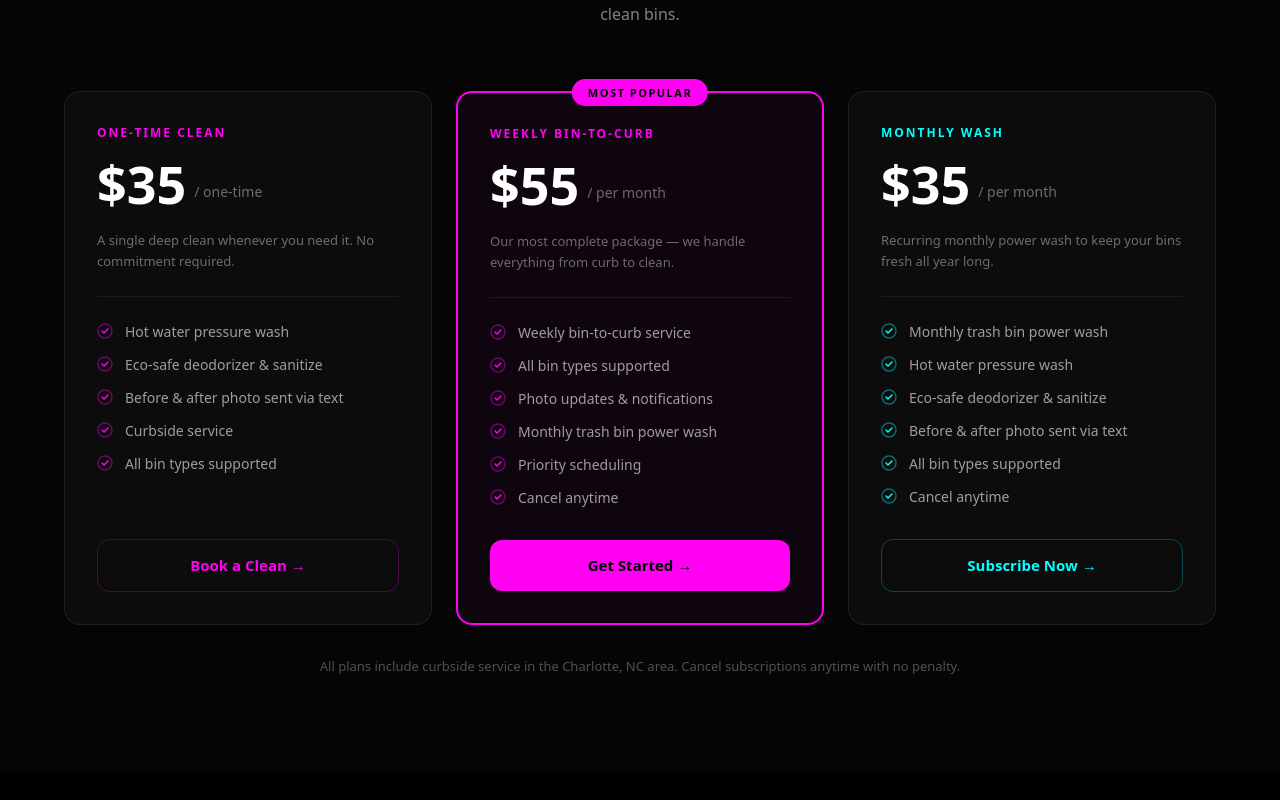
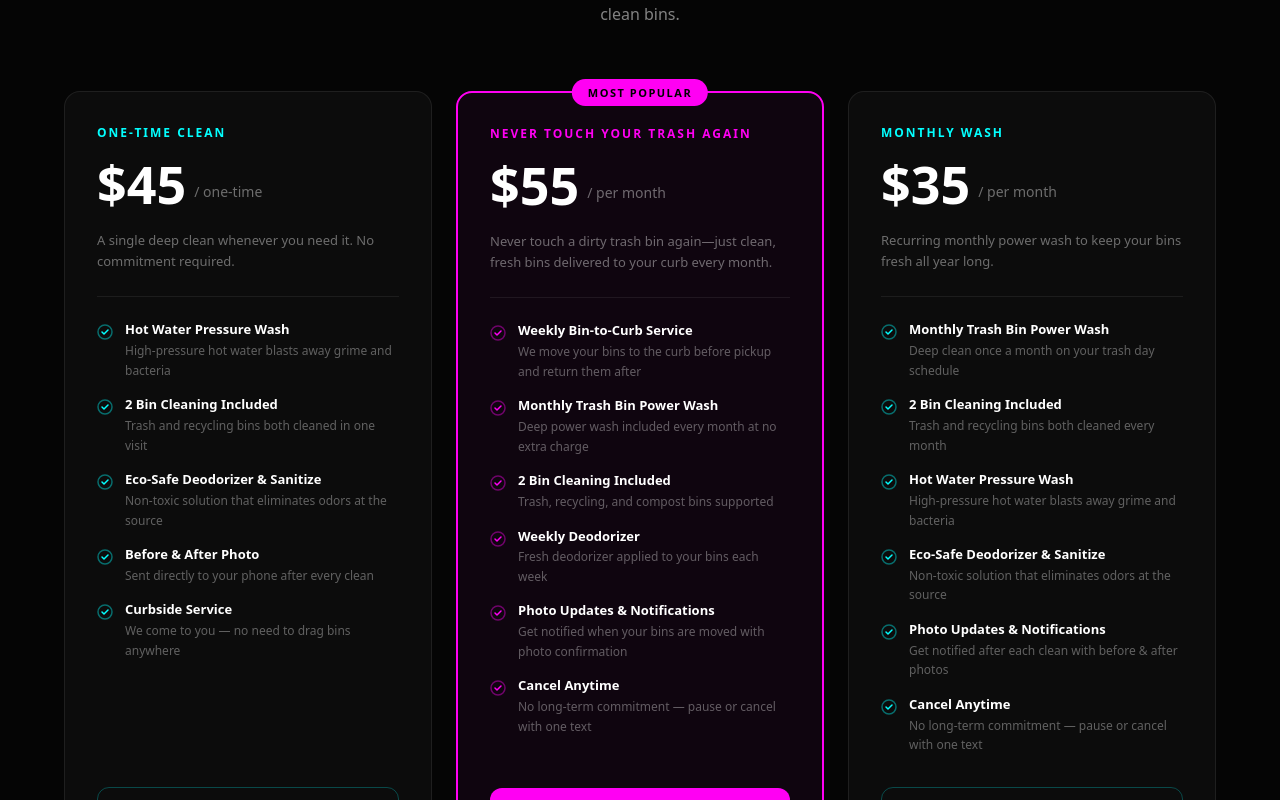
Before and after one commit to Darchie26/AquaJetPro, a Next.js app in the folder aquajet-pro/: page / in a window 1280 px wide. Shown: the part 2520-3320 px from the top of the page. Before the commit the page ends 3292 px from the top, so only its background shows below. Built offline with nearby package versions, Linux system fonts and the light colour scheme.

Commit message:
updated code

```diff
--- a/aquajet-pro/app/components/Pricing.tsx
+++ b/aquajet-pro/app/components/Pricing.tsx
@@ -3,34 +3,36 @@
 const plans = [
   {
     name: "One-Time Clean",
-    price: "$35",
+    price: "$45",
     original: null,
     cadence: "one-time",
     description: "A single deep clean whenever you need it. No commitment required.",
     features: [
-      "Hot water pressure wash",
-      "Eco-safe deodorizer & sanitize",
-      "Before & after photo sent via text",
-      "Curbside service",
-      "All bin types supported",
+      { title: "Hot Water Pressure Wash", desc: "High-pressure hot water blasts away grime and bacteria" },
+      { title: "2 Bin Cleaning Included", desc: "Trash and recycling bins both cleaned in one visit" },
+      { title: "Eco-Safe Deodorizer & Sanitize", desc: "Non-toxic solution that eliminates odors at the source" },
+      { title: "Before & After Photo", desc: "Sent directly to your phone after every clean" },
+      { title: "Curbside Service", desc: "We come to you — no need to drag bins anywhere" },
     ],
     cta: "Book a Clean",
     popular: false,
-    accent: "#ff00f3",
+    accent: "#03ffff",
   },
   {
-    name: "Weekly Bin-to-Curb",
+    name: "Never Touch Your Trash Again",
     price: "$55",
     original: null,
     cadence: "per month",
-    description: "Our most complete package — we handle everything from curb to clean.",
+    description: "Never touch a dirty trash bin again—just clean, fresh bins delivered to your curb every month.",
     features: [
-      "Weekly bin-to-curb service",
-      "All bin types supported",
-      "Photo updates & notifications",
-      "Monthly trash bin power wash",
-      "Priority scheduling",
-      "Cancel anytime",
+      { title: "Weekly Bin-to-Curb Service", desc: "We move your bins to the curb before pickup and return them after" },
+      { title: "Monthly Trash Bin Power Wash", desc: "Deep power wash included every month at no extra charge" },
+
+      { title: "2 Bin Cleaning Included", desc: "Trash, recycling, and compost bins supported" },
+      { title: "Weekly Deodorizer", desc: "Fresh deodorizer applied to your bins each week" },
+      { title: "Photo Updates & Notifications", desc: "Get notified when your bins are moved with photo confirmation" },
+      { title: "Cancel Anytime", desc: "No long-term commitment — pause or cancel with one text" },
+
     ],
     cta: "Get Started",
     popular: true,
@@ -43,12 +45,12 @@ const plans = [
     cadence: "per month",
     description: "Recurring monthly power wash to keep your bins fresh all year long.",
     features: [
-      "Monthly trash bin power wash",
-      "Hot water pressure wash",
-      "Eco-safe deodorizer & sanitize",
-      "Before & after photo sent via text",
-      "All bin types supported",
-      "Cancel anytime",
+      { title: "Monthly Trash Bin Power Wash", desc: "Deep clean once a month on your trash day schedule" },
+      { title: "2 Bin Cleaning Included", desc: "Trash and recycling bins both cleaned every month" },
+      { title: "Hot Water Pressure Wash", desc: "High-pressure hot water blasts away grime and bacteria" },
+      { title: "Eco-Safe Deodorizer & Sanitize", desc: "Non-toxic solution that eliminates odors at the source" },
+      { title: "Photo Updates & Notifications", desc: "Get notified after each clean with before & after photos" },
+      { title: "Cancel Anytime", desc: "No long-term commitment — pause or cancel with one text" },
     ],
     cta: "Subscribe Now",
     popular: false,
@@ -67,7 +69,7 @@ export default function Pricing() {
             Simple Pricing
           </span>
           <h2 className="font-montserrat font-black text-[clamp(32px,4vw,52px)] leading-[1.05] tracking-tight text-white mb-4">
-            Pick Your Plan
+            Never Touch Your <span className="text-[#ff00f3]">Trash</span> Again
           </h2>
           <p className="text-white/50 text-[16px] leading-relaxed max-w-md">
             No hidden fees. No contracts unless you want one. Just clean bins.
@@ -120,17 +122,17 @@ export default function Pricing() {
               <div className="border-t border-white/[0.07] mb-6" />
 
               {/* Features */}
-              <ul className="flex flex-col gap-3 mb-8 flex-1">
+              <ul className="flex flex-col gap-4 mb-8 flex-1">
                 {plan.features.map((feature) => (
                   <li
-                    key={feature}
-                    className="flex items-start gap-3 text-[14px] text-white/60"
+                    key={feature.title}
+                    className="flex items-start gap-3"
                   >
                     <svg
                       viewBox="0 0 16 16"
                       fill="none"
                       xmlns="http://www.w3.org/2000/svg"
-                      className="w-4 h-4 shrink-0 mt-[2px]"
+                      className="w-4 h-4 shrink-0 mt-[3px]"
                     >
                       <circle
                         cx="8"
@@ -148,7 +150,14 @@ export default function Pricing() {
                         strokeLinejoin="round"
                       />
                     </svg>
-                    {feature}
+                    <div>
+                      <p className="text-[13px] font-semibold text-white leading-snug">
+                        {feature.title}
+                      </p>
+                      <p className="text-[12px] text-white/35 leading-relaxed mt-0.5">
+                        {feature.desc}
+                      </p>
+                    </div>
                   </li>
                 ))}
               </ul>
```
